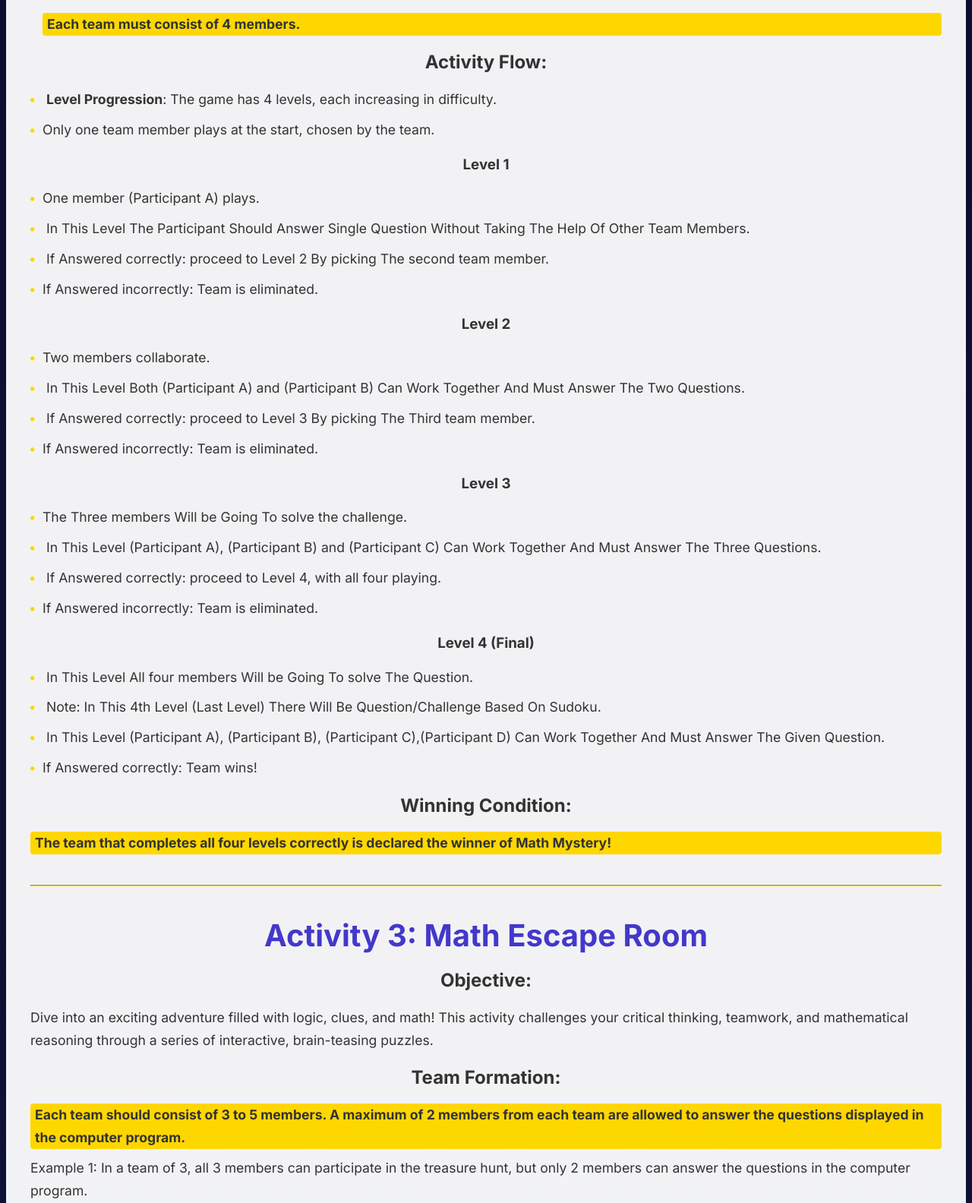
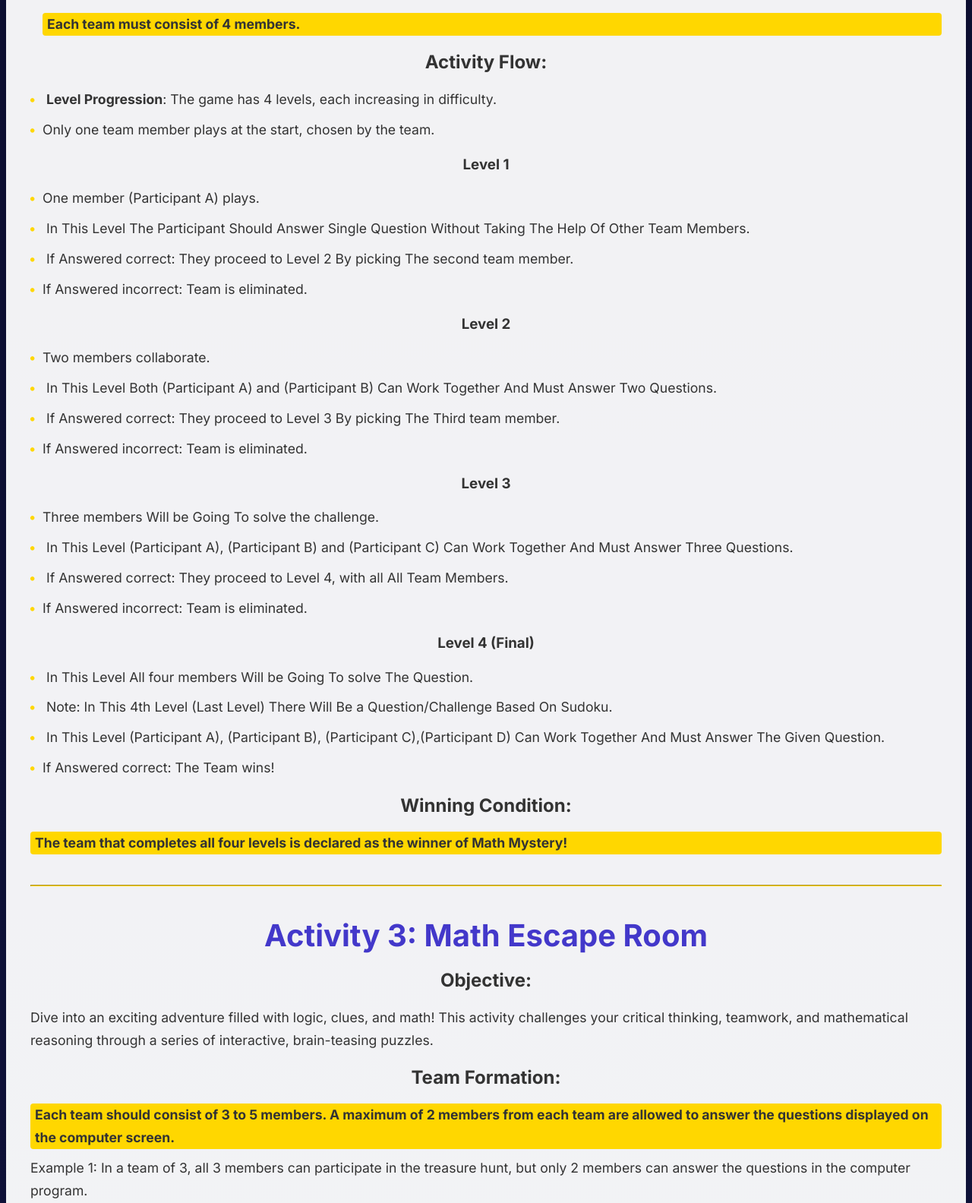
Before and after one commit to Laxminayanan/MathClubActivityDetails, a plain HTML site: page index.html in a window 1280 px wide. Shown: the part 1820-3404 px from the top of the page at 76% size. Drawn offline with Linux system fonts and the light colour scheme.

Commit message:
Spelling and grammer Mistakes are updated index.html

```diff
--- a/index.html
+++ b/index.html
@@ -425,7 +425,7 @@
       <h2>Team Formation:</h2>
       <p class="highlight">Each team must consist of 5 members.</p>
       <p>
-        Note⚠️: "Three members from the team will be answer the questions, one
+        Note⚠️: "Three members from the team will answer the questions, one
         will roll the dice, and one will move Accordingly on the Logic
         Puzzle Race mat."
       </p>
@@ -458,7 +458,7 @@
 
       <h2>Winning Condition:</h2>
       <p class="highlight">
-        The First Team To Reach The Final Square is Declared As Winner!
+        The First Team To Reach the Final Square Will be Declared As Winner!
       </p>
 
       <hr />
@@ -492,10 +492,10 @@
           Taking The Help Of Other Team Members.
         </li>
         <li>
-          If Answered correctly: proceed to Level 2 By picking The second team
+          If Answered correct: They proceed to Level 2 By picking The second team
           member.
         </li>
-        <li>If Answered incorrectly: Team is eliminated.</li>
+        <li>If Answered incorrect: Team is eliminated.</li>
       </ul>
 
       <h3>Level 2</h3>
@@ -503,26 +503,26 @@
         <li>Two members collaborate.</li>
         <li>
           In This Level Both (Participant A) and (Participant B) Can Work
-          Together And Must Answer The Two Questions.
+          Together And Must Answer Two Questions.
         </li>
         <li>
-          If Answered correctly: proceed to Level 3 By picking The Third team
+          If Answered correct: They proceed to Level 3 By picking The Third team
           member.
         </li>
-        <li>If Answered incorrectly: Team is eliminated.</li>
+        <li>If Answered incorrect: Team is eliminated.</li>
       </ul>
 
       <h3>Level 3</h3>
       <ul>
-        <li>The Three members Will be Going To solve the challenge.</li>
+        <li>Three members Will be Going To solve the challenge.</li>
         <li>
           In This Level (Participant A), (Participant B) and (Participant C) Can
-          Work Together And Must Answer The Three Questions.
+          Work Together And Must Answer Three Questions.
         </li>
         <li>
-          If Answered correctly: proceed to Level 4, with all four playing.
+          If Answered correct: They proceed to Level 4, with all All Team Members.
         </li>
-        <li>If Answered incorrectly: Team is eliminated.</li>
+        <li>If Answered incorrect: Team is eliminated.</li>
       </ul>
 
       <h3>Level 4 (Final)</h3>
@@ -531,7 +531,7 @@
           In This Level All four members Will be Going To solve The Question.
         </li>
         <li>
-          Note: In This 4th Level (Last Level) There Will Be Question/Challenge
+          Note: In This 4th Level (Last Level) There Will Be a Question/Challenge
           Based On Sudoku.
         </li>
         <li>
@@ -539,12 +539,12 @@
           C),(Participant D) Can Work Together And Must Answer The Given
           Question.
         </li>
-        <li>If Answered correctly: Team wins!</li>
+        <li>If Answered correct: The Team wins!</li>
       </ul>
 
       <h2>Winning Condition:</h2>
       <p class="highlight">
-        The team that completes all four levels correctly is declared the winner
+        The team that completes all four levels is declared as the winner
         of Math Mystery!
       </p>
 
@@ -561,8 +561,8 @@
       <h2>Team Formation:</h2>
       <p class="highlight">
         Each team should consist of 3 to 5 members. A maximum of 2 members from
-        each team are allowed to answer the questions displayed in the computer
-        program.
+        each team are allowed to answer the questions displayed on the computer
+        screen.
       </p>
 
       <p>
@@ -585,7 +585,7 @@
         </li>
         <li>
           The First Clue: Each team will receive a riddle or clue that leads to
-          a hidden box or ball located somewhere on the campus.
+          a hidden box or ball located somewhere within the campus.
         </li>
         <li>
           Note⚠️: Participants must return to the Venue with the Hidden Ball
@@ -597,7 +597,7 @@
         </li>
 
         <li>
-          System Setup: You'll be assigned a laptop or computer where the game
+          System Setup: You'll be assigned a laptop or desktop where the game
           begins.
         </li>
         <li>Follow these steps:</li>
@@ -620,8 +620,7 @@
           The Team must answer The question To Move Towards The Other Questions.
         </li>
         <li>
-          You can't skip or go back to previous questions For Re-Attempting.
-        </li>
+          You can't skip or go back to previous questions.</li>
         <li>Points are awarded for every correct answer.</li>
         <li>No negative marking—so take your best shot!</li>
       </ul>
@@ -629,7 +628,7 @@
       <h2>Rules:</h2>
       <ul>
         <li>No calculators, phones, or outside help allowed.</li>
-        <li>You may only discuss with your teammate—no helping other teams.</li>
+        <li>You may only discuss with your teamate —no helping other teams.</li>
         <li>Use only your math skills, logic, and teamwork.</li>
         <li>Maintain respectful behavior throughout the activity.</li>
       </ul>
@@ -638,7 +637,7 @@
       <p class="highlight">
         The team with the highest score at the end of the quiz wins. If multiple
         teams have the same score, the fastest team among them (based on time
-        taken to finish) will be declared the winner.
+        taken to finish) will be declared as the winner.
       </p>
     </section>
 
```
